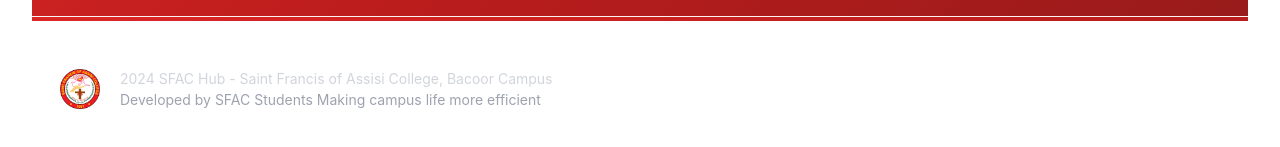
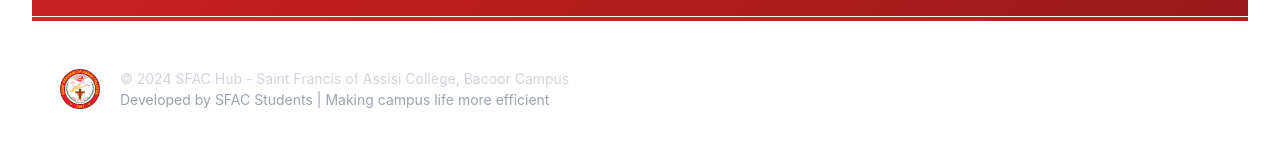
Before and after one commit to whenzer/SFAC_HUB, a React (Vite) app in the folder frontend/sfac-hub/: page / in a window 1280 px wide. Shown: the part 2603-2750 px from the top of the page. Built offline with nearby package versions, Linux system fonts and the light colour scheme.

Commit message:
FIX: Landing page

```diff
--- a/frontend/sfac-hub/src/pages/LandingPage.tsx
+++ b/frontend/sfac-hub/src/pages/LandingPage.tsx
@@ -1,4 +1,4 @@
-import React, { useState, useEffect } from 'react';
+import { useState, useEffect } from 'react';
 import { Link } from 'react-router-dom';
 import './landing.css';
 import SFACLogo from '../assets/images/SFAC-Logo.png';
@@ -33,9 +33,9 @@ const LandingPage = () => {
         <div className="hero-bg-elements"></div>
 
         <div className="hero-container">
-          {/* Logo - SF Placeholder */}
+          {/* Logo */}
           <div className="hero-logo">
-          <img src={SFACLogo} alt="SFAC Logo" />
+            <img src={SFACLogo} alt="SFAC Logo" className="logo-image" />
           </div>
 
           {/* Title */}
@@ -246,10 +246,10 @@ const LandingPage = () => {
               </div>
               <div className="footer-text">
                 <p className="footer-copyright">
-                   2024 SFAC Hub - Saint Francis of Assisi College, Bacoor Campus
+                  © 2024 SFAC Hub - Saint Francis of Assisi College, Bacoor Campus
                 </p>
                 <p className="footer-developer">
-                  Developed by SFAC Students  Making campus life more efficient
+                  Developed by SFAC Students | Making campus life more efficient
                 </p>
               </div>
             </div>
--- a/frontend/sfac-hub/src/pages/landing.css
+++ b/frontend/sfac-hub/src/pages/landing.css
@@ -86,6 +86,14 @@ html, body, #root {
   justify-content: center;
   position: relative;
   overflow: hidden;
+}
+
+/* Logo Styling */
+.logo-image {
+  width: 100%;
+  height: 100%;
+  object-fit: contain;
+  filter: drop-shadow(0 4px 8px rgba(0, 0, 0, 0.2));
 }
 
 .hero-bg-elements {
--- a/frontend/sfac-hub/tsconfig.app.json
+++ b/frontend/sfac-hub/tsconfig.app.json
@@ -17,7 +17,7 @@
 
     /* Linting */
     "strict": true,
-    "noUnusedLocals": true,
+    "noUnusedLocals": false,
     "noUnusedParameters": true,
     "erasableSyntaxOnly": true,
     "noFallthroughCasesInSwitch": true,
```
